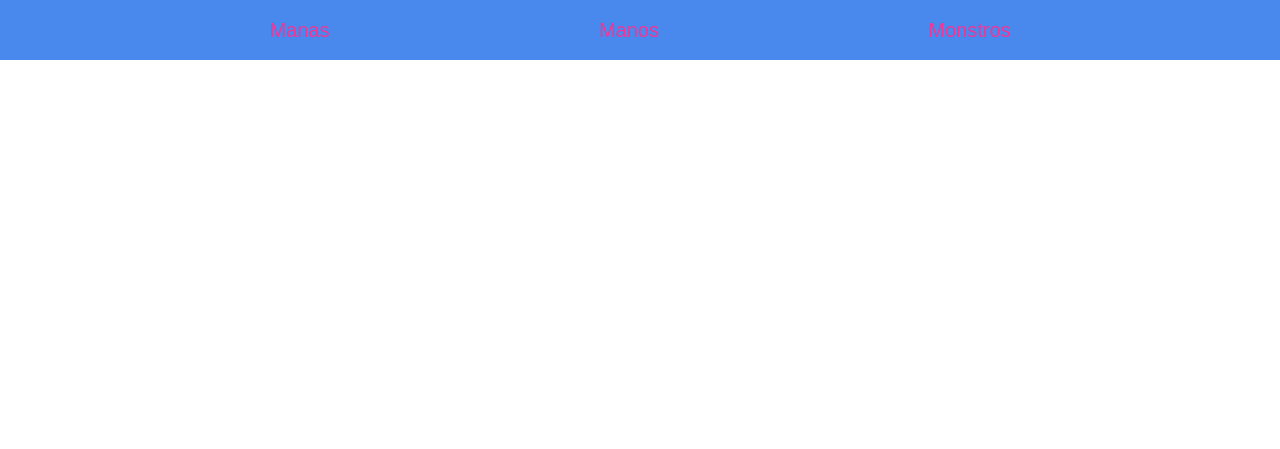
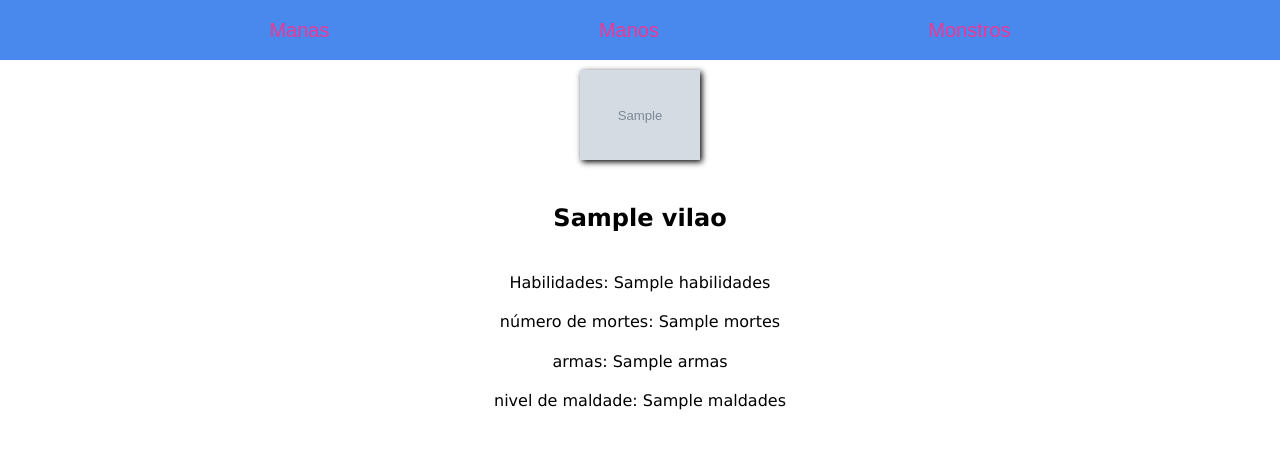
Before and after one commit to 6abi/viloes, a Django app: template catalogo_viloes/templates/index.html in a window 1280 px wide. Shown: the top 449 px of the page. Run offline with Django 3.2, Linux system fonts and the light colour scheme; the template is opened without the code that fills it: most values are stand-ins (such as "Sample title", 1, 10 or a date in 2020); grey boxes marked "Sample" are stand-in pictures.

Commit message:
Adicionar index

```diff
--- a/catalogo_viloes/templates/index.html
+++ b/catalogo_viloes/templates/index.html
@@ -16,5 +16,20 @@
         <a href="#">Manos</a>
         <a href="#">Monstros</a>
     </nav>
+    <section>
+        {% for vilao in viloes %}
+        <div class="card">
+            <div>
+                <img src="{{vilao.foto.url}}" alt="">
+            </div>
+            <h2>{{vilao.nome}}</h2>
+            <p>Habilidades: {{vilao.habilidades}}</p>
+            <p>número de mortes: {{vilao.mortes}}</p>
+            <p>armas: {{vilao.armas}}</p>
+            <p>nivel de maldade: {{vilao.maldades}}</p>
+        </div>
+    {% endfor %}
+    </section>
+
 </body>
 </html>
```
